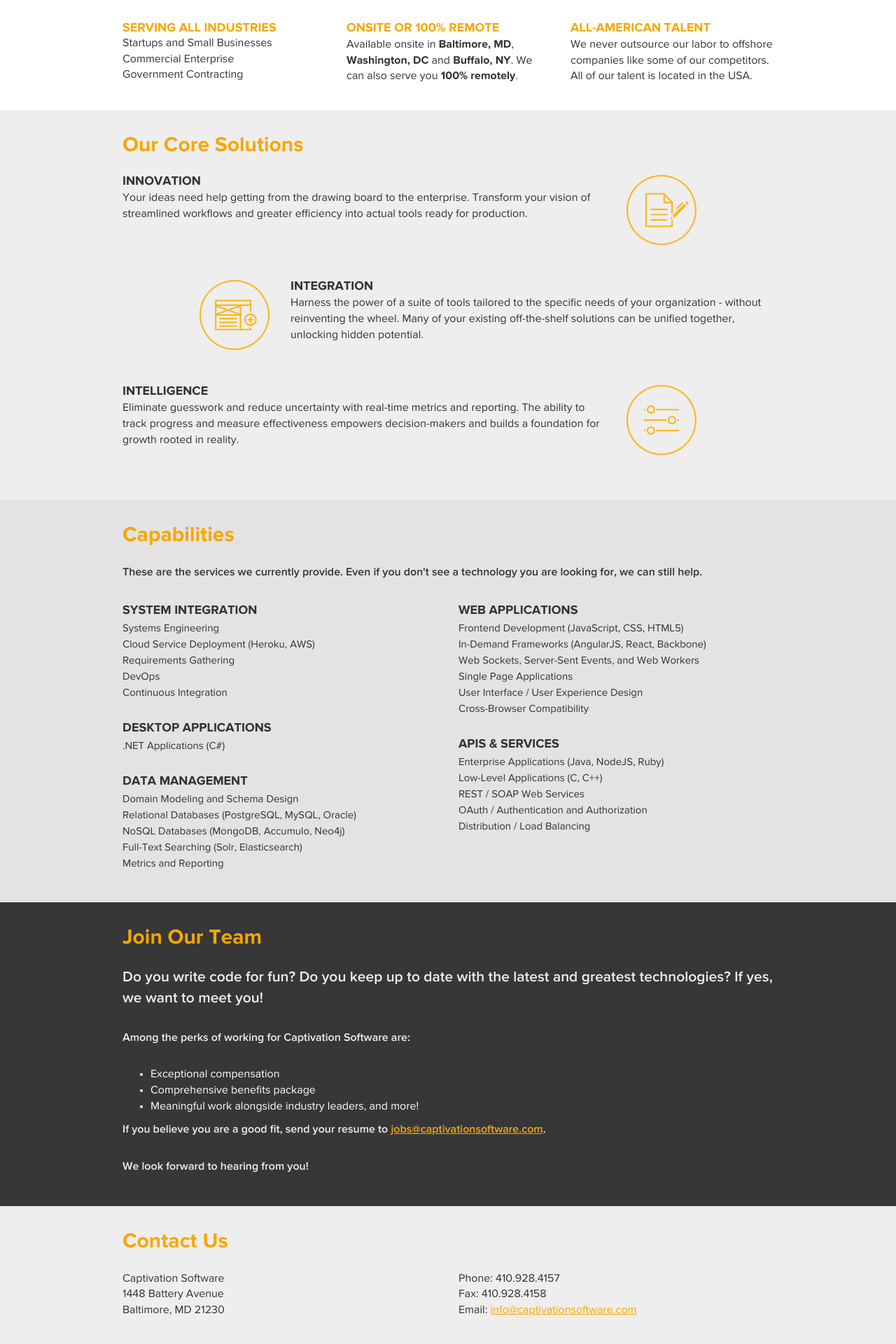
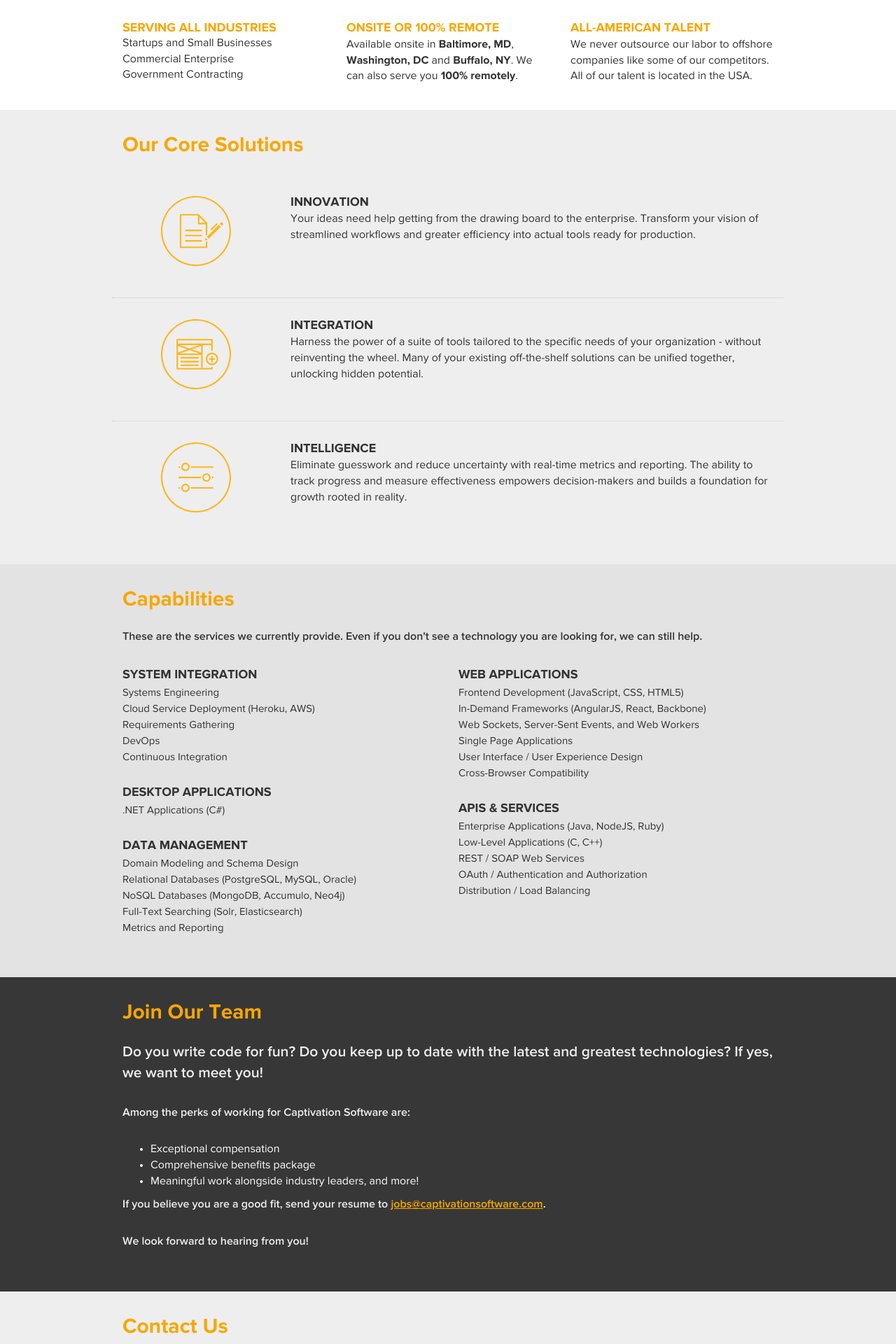
Before and after one commit to isabella232/captivationsoftware.github.io-archive, a Jekyll site: the page built from index.html, in a window 1280 px wide. Shown: the part 741-2661 px from the top of the page at 70% size. Built offline with Jekyll 4.4.1, drawn with Linux system fonts in a browser that asks for light colours; nearby versions of some CDN libraries; some web fonts are replaced.

Commit message:
Solutions fixed

```diff
--- a/_includes/solutions.html
+++ b/_includes/solutions.html
@@ -6,32 +6,32 @@
       </div>
 
       <div class="solution row">
-        <div class="col-xs-9 vertically-centered">
+        <div class="col-xs-12 col-sm-3 text-center">
+          <img class="icon" data-no-retina src="images/innovation-icon.svg" alt="Innovation" />
+        </div>
+        <div class="col-xs-12 col-sm-9 vertically-centered">
           <h2>Innovation</h2>
           <p>Your ideas need help getting from the drawing board to the enterprise. Transform your vision of streamlined workflows and greater efficiency into actual tools ready for production.</p>
-        </div>
-        <div class="col-xs-3 text-left">
-          <img class="icon" data-no-retina src="images/innovation-icon.svg" alt="Innovation" />
         </div>
       </div>
 
       <div class="solution row">
-        <div class="col-xs-3 text-right">
+        <div class="col-xs-12 col-sm-3 text-center">
           <img class="icon" data-no-retina src="images/integration-icon.svg" alt="Integration" />
         </div>
-        <div class="col-xs-9 vertically-centered">
+        <div class="col-xs-12 col-sm-9 vertically-centered">
           <h2>Integration</h2>
           <p>Harness the power of a suite of tools tailored to the specific needs of your organization - without reinventing the wheel. Many of your existing off-the-shelf solutions can be unified together, unlocking hidden potential.</p>
         </div>
       </div>
 
       <div class="solution row">
-        <div class="col-xs-9 vertically-centered">
+        <div class="col-xs-12 col-sm-3 text-center">
+          <img class="icon" data-no-retina src="images/intelligence-icon.svg" alt="Intelligence" />
+        </div>
+        <div class="col-xs-12 col-sm-9 vertically-centered">
           <h2>Intelligence</h2>
           <p>Eliminate guesswork and reduce uncertainty with real-time metrics and reporting. The ability to track progress and measure effectiveness empowers decision-makers and builds a foundation for growth rooted in reality.</p>
-        </div>
-        <div class="col-xs-3 text-left">
-          <img class="icon" data-no-retina src="images/intelligence-icon.svg" alt="Intelligence" />
         </div>
       </div>
 
--- a/css/responsive.css
+++ b/css/responsive.css
@@ -80,10 +80,6 @@
     margin-bottom: 30px;
   }
 
-  .solution.row {
-    height: auto;
-  }
-
   .solution.row:last-child {
     margin-bottom: 0;
   }
--- a/css/structure.css
+++ b/css/structure.css
@@ -27,7 +27,7 @@ body {
 .section {
   margin-top: -1px;
   position: relative;
-  padding: 30px 0 15px;
+  padding: 30px 0;
 }
 
 .header {
@@ -169,15 +169,7 @@ a:hover {
 }
 
 .solution.row {
-  height: 150px;
-}
-
-.solution .col-xs-2 {
-  width: 20%;
-}
-
-.solution .col-xs-10 {
-  width: 80%;
+  padding: 30px 0 15px;
 }
 
 .btn,
@@ -308,6 +300,10 @@ img.icon {
   height: 100px;
 }
 
+.solution.row img.icon {
+  margin-bottom: 30px;
+}
+
 .landing .footer {
   height: auto;
   padding-top: 30px;
--- a/css/theme.css
+++ b/css/theme.css
@@ -158,6 +158,10 @@ label.required::after {
   color: #FFFFFF;
 }
 
-.hero .text {
-  text-shadow: 0 0 5px rgba(51, 51, 51, 0.15);
+.solution.row {
+  border-bottom: dotted 1px rgba(51,51,51,0.2);
 }
+
+.solution.row:last-child {
+  border-bottom: 0;
+}
```
